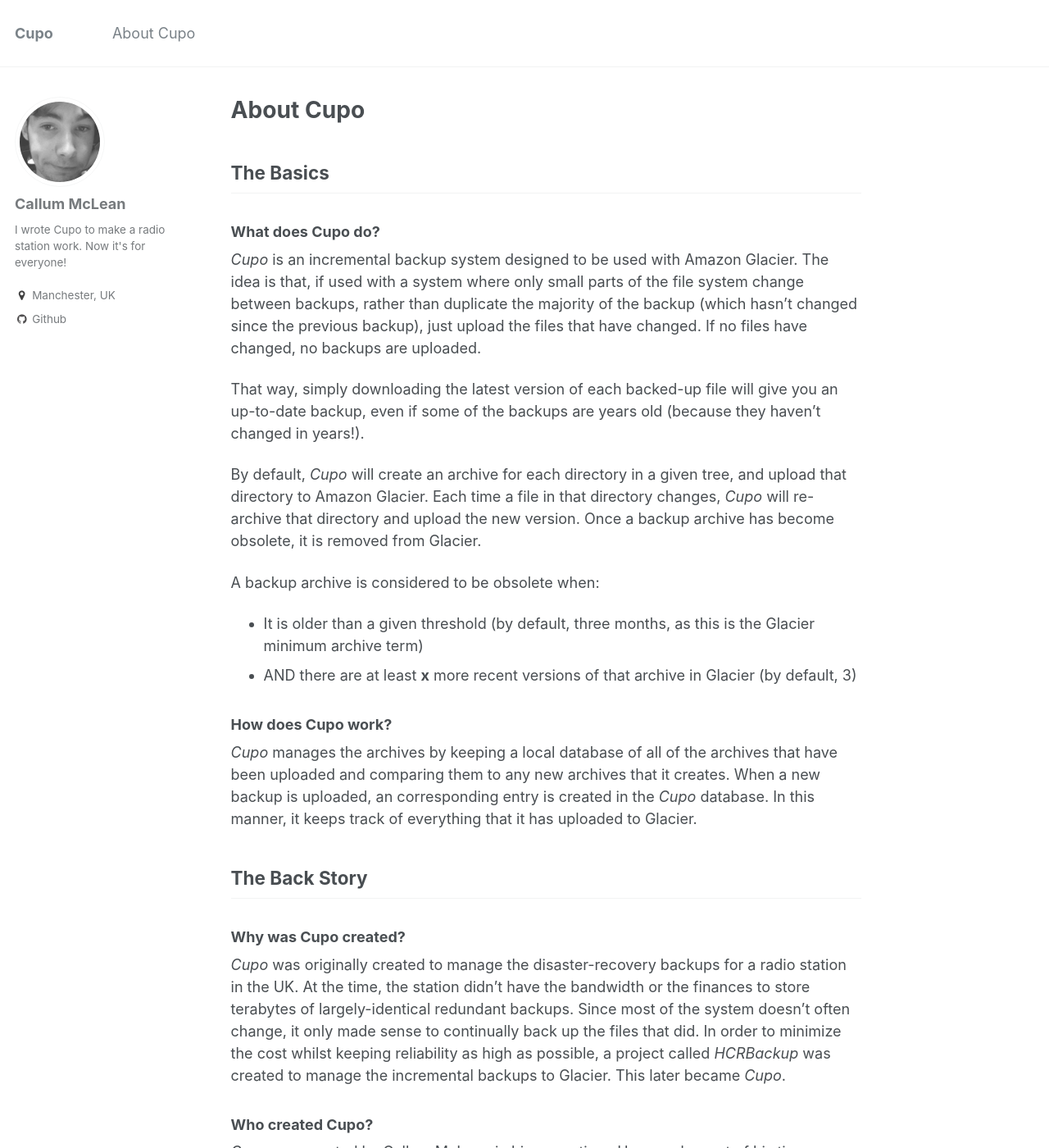
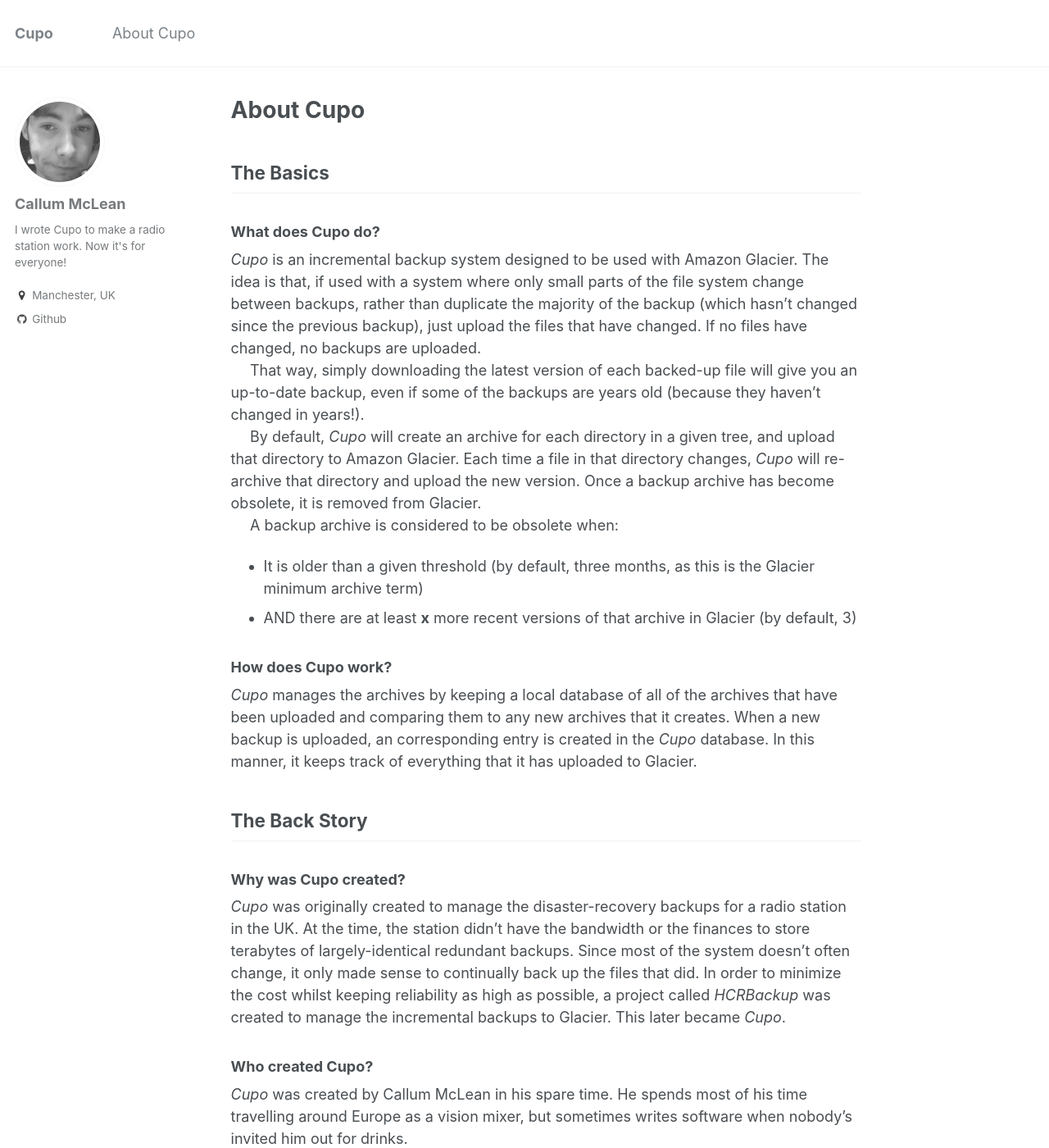
Before and after one commit to hcr923fm/cupo-backup, a Jekyll site: the page built from _pages/about.md, in a window 1280 px wide and 1400 px high. Shown: the whole window at 82% size. Built offline with Jekyll 4.4.1, drawn with Linux system fonts in a browser that asks for light colours.

Commit message:
stylesplay

```diff
--- a/_sass/_variables.scss
+++ b/_sass/_variables.scss
@@ -6,10 +6,10 @@
    Typography
    ========================================================================== */
 
-$doc-font-size              : 14;
+$doc-font-size              : 10;
 
 /* paragraph indention */
-$paragraph-indent           : false; // true, false (default)
+$paragraph-indent           : true; // true, false (default)
 $indent-var                 : 1.3em;
 
 /* system typefaces */
```
